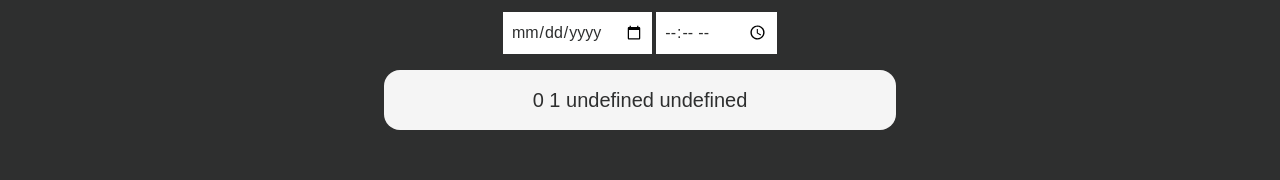
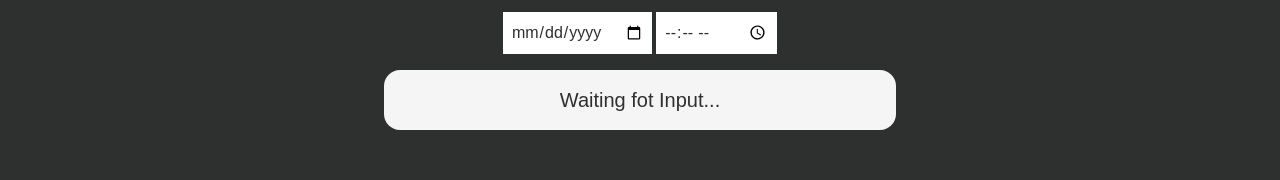
Before and after one commit to slpy-one/timestamp-sveltekit, a SvelteKit app: page / in a window 1280 px wide. Shown: the part 401-581 px from the top of the page. Built offline with nearby package versions, Linux system fonts and the light colour scheme; a web font is replaced by a local one.

Commit message:
feat<page>: setting up handle & passing variable

```diff
--- a/src/routes/+page.svelte
+++ b/src/routes/+page.svelte
@@ -16,31 +16,46 @@
 	let selected: string | number = 1
 
 	let type: string | number = selected
-	let date: string | number | undefined = undefined
-	let time: string | number | undefined = undefined
+	let date: string | undefined = undefined
+	let time: string | undefined = undefined
 
-	const passingData: DateInterface = {
+	let passingData: DateInterface = {
 		type: type,
 		date: date,
 		time: time
 	}
 
-	let returnData: string | number = 0
+	let returnData: string | number | undefined = 0
 
-	function innerHandling(form: string, data: string | number): any {
+	function innerHandling(form: string, data: string): any {
 		switch (form) {
 			case type:
 				type = data
+				passingData = {
+					type: type,
+					date: date,
+					time: time
+				}
 				returnData = handlingDate(passingData)
 				break
 
 			case 'date':
 				date = data
+				passingData = {
+					type: type,
+					date: date,
+					time: time
+				}
 				returnData = handlingDate(passingData)
 				break
 
 			default:
 				time = data
+				passingData = {
+					type: type,
+					date: date,
+					time: time
+				}
 				returnData = handlingDate(passingData)
 				break
 		}
@@ -62,7 +77,7 @@
 				<select
 					bind:value={selected}
 					class="!text-pastel-black !p-2 mb-2"
-					on:change={innerHandling('type', selected)}
+					on:change={innerHandling('type', selected.toString())}
 				>
 					{#each typeListing as sType}
 						{#if sType.id === 1}
@@ -83,24 +98,22 @@
 					type="date"
 					bind:value={date}
 					class="my-2 p-2"
-					on:change={innerHandling('date', date != undefined ? date : 0)}
+					on:change={innerHandling('date', date != undefined ? date : '')}
+					on:input={innerHandling('date', date != undefined ? date : '')}
 				/>
 				<input
 					type="time"
 					bind:value={time}
 					class="my-2 p-2"
-					on:change={innerHandling('time', time != undefined ? time : 0)}
+					on:change={innerHandling('time', time != undefined ? time : '')}
+					on:input={innerHandling('time', time != undefined ? time : '')}
 				/><br />
 			</form>
 
 			<!-- Result -->
 			<div class="p-4 my-2 w-full bg-whitesmoke text-pastel-black text-xl rounded">
 				<!-- &lt;t:1690778280:R&gt; -->
-				{returnData}
-
-				{type}
-				{date}
-				{time}
+				{(returnData !== '' && returnData !== 0) ? returnData : 'Waiting fot Input...'}
 			</div>
 		</div>
 	</div>
```
